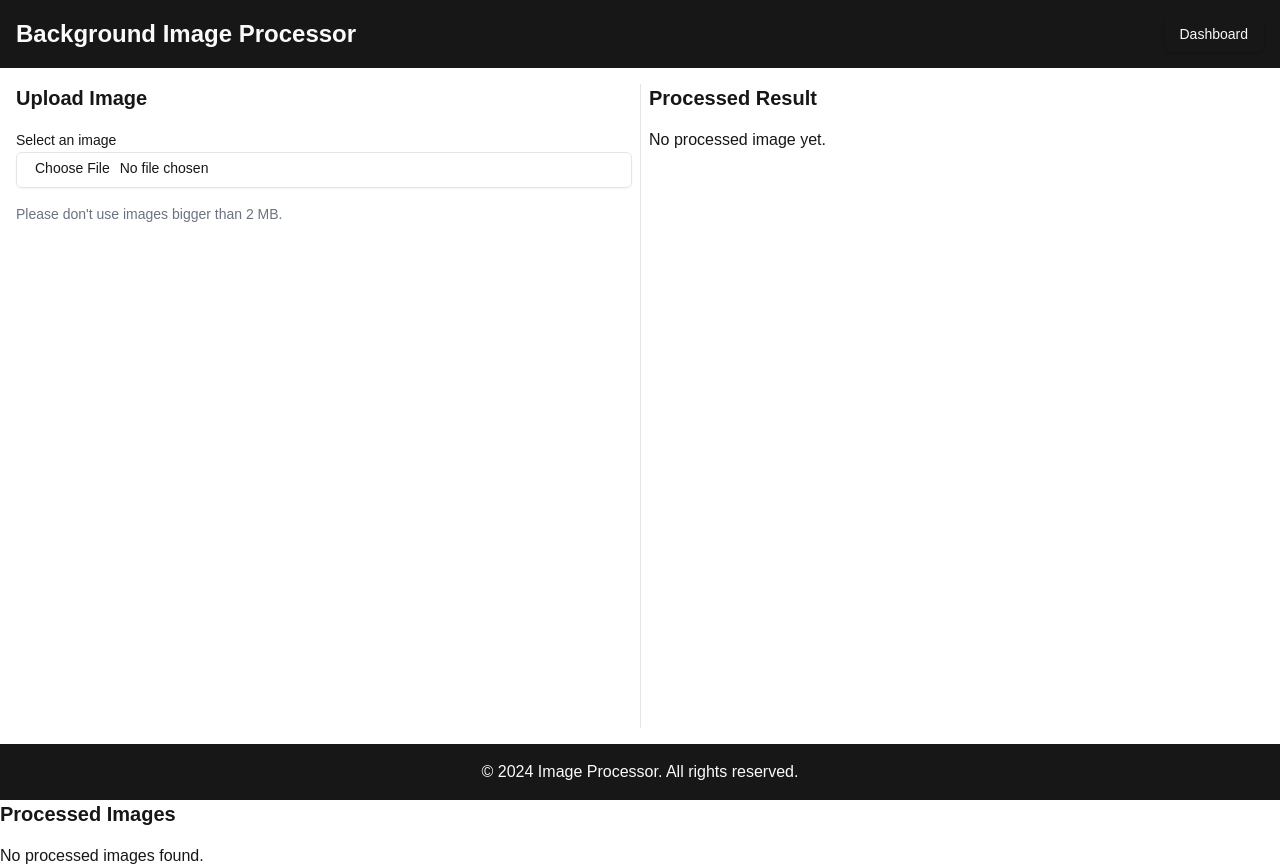
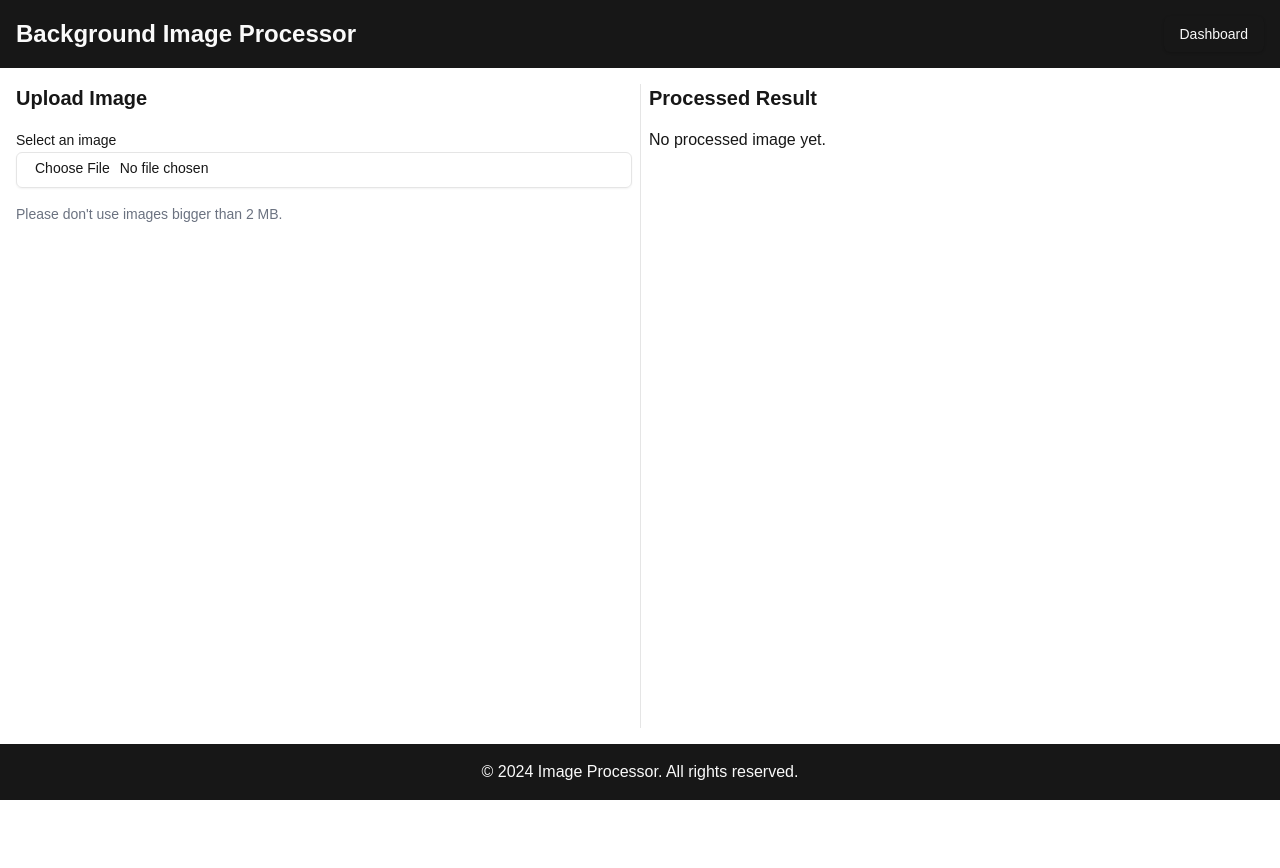
Before and after one commit to incendies/bg-removal-app, a Next.js app: page / in a window 1280 px wide. After the commit the page ends 800 px from the top, so only its background shows below. Built offline with nearby package versions, Linux system fonts and the light colour scheme; what @fal-ai/serverless-client would draw is missing.

Commit message:
remove processed images from homepage

```diff
--- a/app/page.tsx
+++ b/app/page.tsx
@@ -1,11 +1,11 @@
 import { ImageUploader } from "@/components/image-uploader";
-import { Dashboard } from "@/components/dashboard";
+// import { Dashboard } from "@/components/dashboard";
 
 export default function Home() {
   return (
     <div>
       <ImageUploader />
-      <Dashboard />
+      {/* <Dashboard /> */}
     </div>
   );
 }
```
